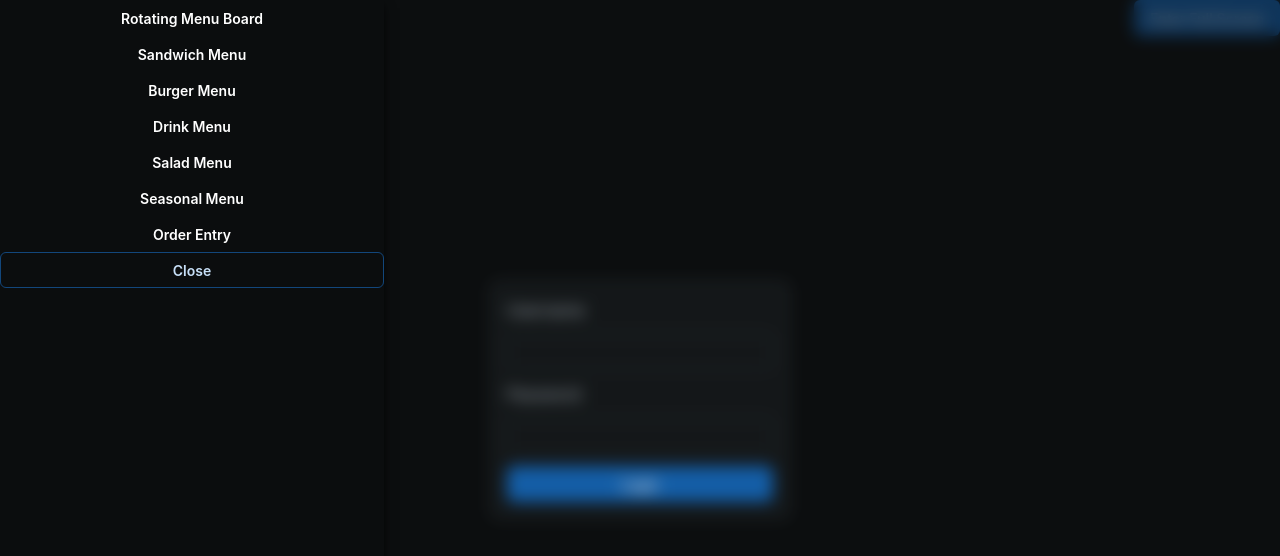
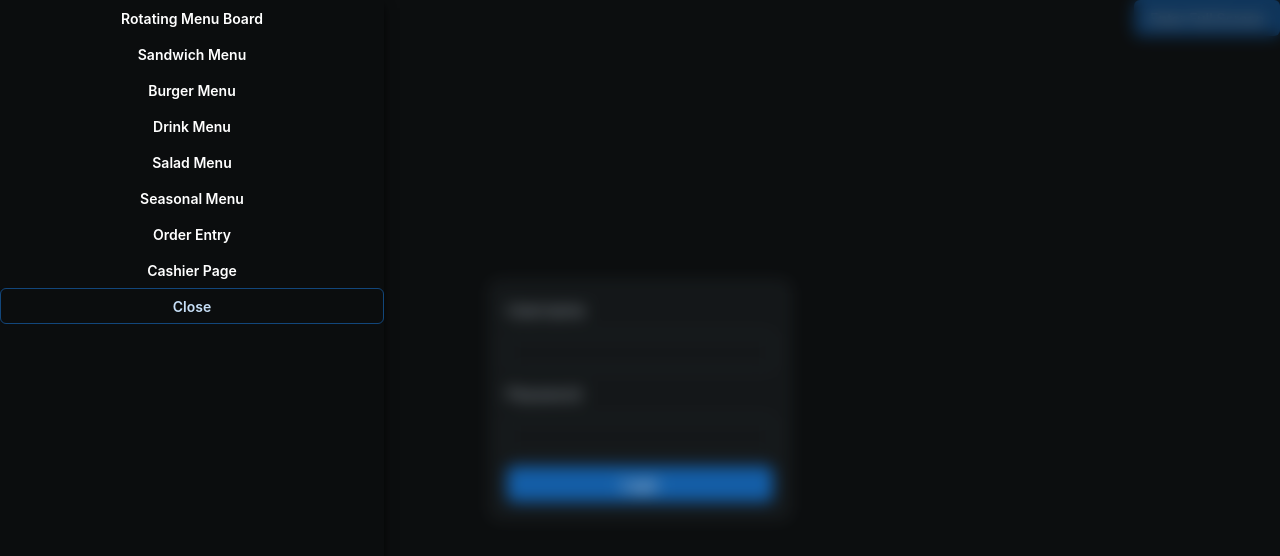
Before and after one commit to a-wang16/Full-Stack-Django-React-POS-System, a React (Create React App) app in the folder frontend/: page / in a window 1280 px wide. Both pictures are taken after a click on the button 16 px from the left and 782 px from the top of the page. Shown: the top 556 px of the page. Built offline with nearby package versions, Linux system fonts and the light colour scheme; no server answers.

Commit message:
set up cashier page

```diff
--- a/frontend/src/App.js
+++ b/frontend/src/App.js
@@ -2,6 +2,7 @@ import {BrowserRouter as Router, Route, Routes} from 'react-router-dom';
 import LoginPage from './pages/LoginPage';
 import LandingPage from "./pages/LandingPage";
 import OrderEntryPage from "./pages/OrderEntryPage";
+import CashierPage from "./pages/CashierPage";
 
 import ProtectedRoute from "./components/ProtectedRoute";
 import {Button, Drawer, Stack, Typography, useColorScheme} from "@mui/joy";
@@ -40,7 +41,7 @@ function App() {
                       <Route path="/checkout" element={<CheckoutPage />} />
                       <Route path="/menu-display" element={<RotatingMenuDisplayPage />} />
                       <Route path="/menu-display/:categoryName" element={<MenuDisplayByCategoryPage />} />
-
+                      <Route path="/cashier-display" element={<CashierPage />} />
                   </Route>
               </Routes>
           </Router>
--- a/frontend/src/components/NavigationDrawer.js
+++ b/frontend/src/components/NavigationDrawer.js
@@ -46,6 +46,9 @@ const NavigationDrawer = ({open, setOpen}) => {
                 <Button variant={'primary'} color={'neutral'} onClick={() => handleNavigate('./order-entry')}>
                     Order Entry
                 </Button>
+                <Button variant={'primary'} color={'neutral'} onClick={() => handleNavigate('./cashier-display')}>
+                    Cashier Page
+                </Button>
                 <Button variant={'outlined'} onClick={() => setOpen(false)}>
                     Close
                 </Button>
```
